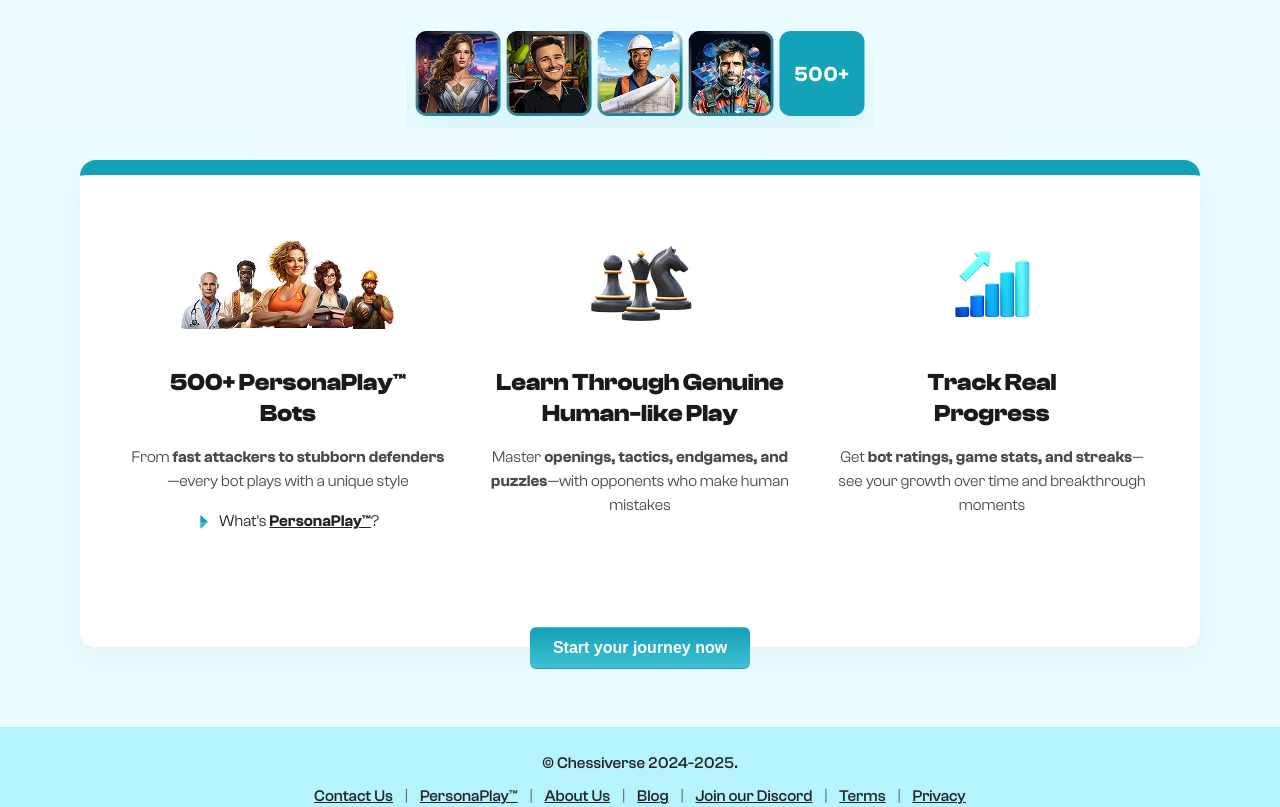
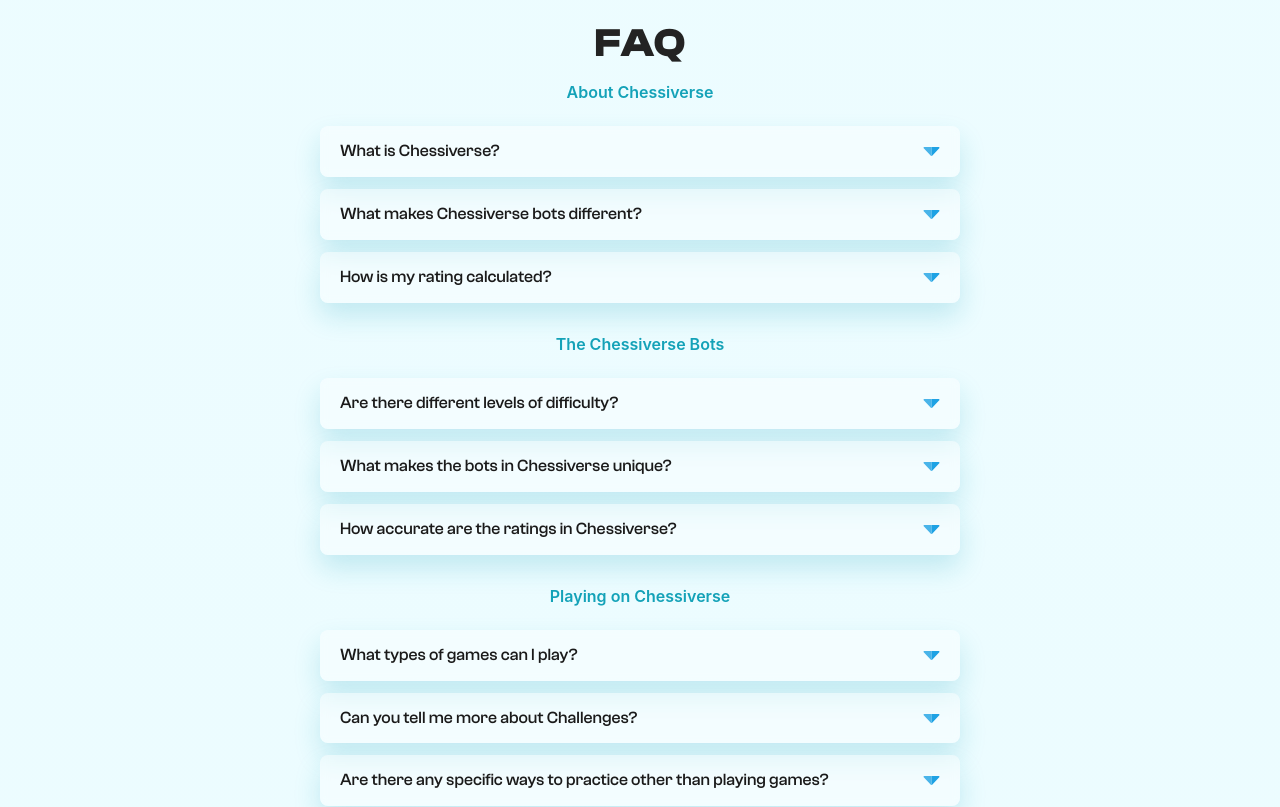
Before and after one commit to kholodihor/landing, a Vue app: page / in a window 1280 px wide. Shown: the part 7220-8027 px from the top of the page. Built offline with nearby package versions, Linux system fonts and the light colour scheme; the HTML template or start-up script is replaced by a standard one; a web font is replaced by a local one.

Commit message:
Add FAQ section & some Course section improvements

```diff
--- a/src/components/landing/CoursesSection.vue
+++ b/src/components/landing/CoursesSection.vue
@@ -371,4 +371,10 @@
     align-items: center;
   }
 }
+
+@media (min-width: 1280px) {
+  .slider-navigation {
+    display: flex;
+  }
+}
 </style>
--- /dev/null
+++ b/src/components/landing/FaqSection.vue
@@ -0,0 +1,248 @@
+<template>
+  <section class="faq-section">
+    <div class="container">
+      <h2 class="section-title">FAQ</h2>
+    </div>
+
+    <div v-for="(item, catIndex) in faqData" :key="catIndex" class="faq-group">
+      <h4 style="color: #14A2B8; font-weight: 600">{{ item.category }}</h4>
+      <ul class="faq-list">
+        <li v-for="(faq, index) in item.faqs" :key="index" class="faq-item" @click="toggleAnswer(catIndex, index)">
+          <div class="faq-question">
+            <div class="faq-bold">{{ faq.question }}</div>
+            <ChevronIcon
+              color="#1EA2E4"
+              :direction="isOpen(catIndex, index) ? 'top' : 'bottom'"
+              class="faq-chevron"
+            />
+          </div>
+          <!-- Answer with transition -->
+          <transition name="fade-slide">
+            <div
+              v-if="isOpen(catIndex, index)"
+              class="faq-answer"
+            >
+              {{ faq.answer }}
+            </div>
+          </transition>
+        </li>
+      </ul>
+    </div>
+  </section>
+</template>
+
+<script setup lang="ts">
+import { ref } from 'vue'
+import ChevronIcon from '@/components/ui/ChevronIcon.vue'
+
+interface FaqData {
+  category: string;
+  faqs: {question: string, answer: string}[];
+}
+
+const faqData: FaqData[] = [
+  {
+    category: 'About Chessiverse',
+    faqs:  [
+      {
+        question: 'What is Chessiverse?',
+        answer: 'We use real Elo calculations, simulated across 1+ million calibration games. No inflated ratings—just pure skill-based results.'
+      },
+      {
+        question: 'What makes Chessiverse bots different?',
+        answer: 'We use real Elo calculations, simulated across 1+ million calibration games. No inflated ratings—just pure skill-based results.'
+      },
+      {
+        question: 'How is my rating calculated?',
+        answer: 'We use real Elo calculations, simulated across 1+ million calibration games. No inflated ratings—just pure skill-based results.'
+      },
+    ]
+  },
+  {
+    category: 'The Chessiverse Bots',
+    faqs:  [
+      {
+        question: 'Are there different levels of difficulty?',
+        answer: 'We use real Elo calculations, simulated across 1+ million calibration games. No inflated ratings—just pure skill-based results.'
+      },
+      {
+        question: 'What makes the bots in Chessiverse unique?',
+        answer: 'We use real Elo calculations, simulated across 1+ million calibration games. No inflated ratings—just pure skill-based results.'
+      },
+      {
+        question: 'How accurate are the ratings in Chessiverse?',
+        answer: 'We use real Elo calculations, simulated across 1+ million calibration games. No inflated ratings—just pure skill-based results.'
+      },
+    ]
+  },
+  {
+    category: 'Playing on Chessiverse',
+    faqs:  [
+      {
+        question: 'What types of games can I play?',
+        answer: 'We use real Elo calculations, simulated across 1+ million calibration games. No inflated ratings—just pure skill-based results.'
+      },
+      {
+        question: 'Can you tell me more about Challenges?',
+        answer: 'We use real Elo calculations, simulated across 1+ million calibration games. No inflated ratings—just pure skill-based results.'
+      },
+      {
+        question: 'Are there any specific ways to practice other than playing games?',
+        answer: 'We use real Elo calculations, simulated across 1+ million calibration games. No inflated ratings—just pure skill-based results.'
+      },
+    ]
+  },
+  {
+    category: 'Other questions',
+    faqs:  [
+      {
+        question: 'What does it cost?',
+        answer: 'We use real Elo calculations, simulated across 1+ million calibration games. No inflated ratings—just pure skill-based results.'
+      },
+      {
+        question: 'What if I run into problems?',
+        answer: 'We use real Elo calculations, simulated across 1+ million calibration games. No inflated ratings—just pure skill-based results.'
+      },
+    ]
+  },
+]
+
+const openFaqs = ref<{ [key: string]: boolean }>({})
+
+function toggleAnswer(catIndex: number, index: number) {
+  const key = `${catIndex}-${index}`
+  openFaqs.value[key] = !openFaqs.value[key]
+}
+
+function isOpen(catIndex: number, index: number) {
+  return openFaqs.value[`${catIndex}-${index}`] || false
+}
+</script>
+
+<style scoped>
+/* Section */
+.faq-section {
+  padding: 5rem 0 0 0;
+  position: relative;
+  overflow: hidden;
+}
+
+.container {
+  max-width: 1440px;
+  margin: 0 auto;
+  padding: 0 1.5rem;
+}
+
+/* Title */
+.section-title {
+  font-size: 2.5rem;
+  font-weight: 700;
+  text-align: center;
+  margin-bottom: 1rem;
+  line-height: 1.2;
+  display: flex;
+  align-items: center;
+  justify-content: center;
+  gap: 0.75rem;
+}
+
+/* FAQ List */
+.faq-list {
+  width: 50%;
+  list-style: none;
+  padding: 0;
+  margin: 1.5rem auto;
+  display: flex;
+  flex-direction: column;
+  gap: 0.75rem;
+}
+
+.faq-item {
+  gap: 0.75rem;
+  background-color: #FFFFFF66;
+  backdrop-filter: blur(4px);
+  padding: 0.75rem 1.25rem;
+  border-radius: 8px;
+  font-size: 1.05rem;
+  font-weight: 500;
+  color: #1a1a1a;
+  box-shadow: 0 13.36px 26.72px 0 #14A2B833;
+  cursor: pointer;
+}
+
+.faq-question {
+  display: flex;
+  justify-content: space-between;
+  align-items: center;
+}
+
+.faq-chevron {
+  min-width: 17px;
+  display: flex;
+  align-items: center;
+  justify-content: center;
+}
+
+.faq-bold {
+  font-weight: 500;
+}
+
+.faq-group {
+  margin-bottom: 2rem;
+}
+
+.faq-answer {
+  margin-top: 0.6rem;
+  font-family: var(--font-handwritten);
+}
+
+.fade-slide-enter-active,
+.fade-slide-leave-active {
+  transition: all 0.3s ease;
+}
+
+.fade-slide-enter-from,
+.fade-slide-leave-to {
+  opacity: 0;
+  max-height: 0;
+  overflow: hidden;
+  transform: translateY(-10px);
+}
+
+.fade-slide-enter-to,
+.fade-slide-leave-from {
+  opacity: 1;
+  max-height: 500px;
+  transform: translateY(0);
+}
+
+/* Responsive */
+@media (max-width: 1150px) {
+  .faq-list {
+    width: 60%;
+  }
+}
+
+@media (max-width: 775px) {
+  .faq-list {
+    width: 70%;
+  }
+}
+
+@media (max-width: 600px) {
+  .faq-list {
+    width: 90%;
+  }
+}
+
+@media (max-width: 470px) {
+  .faq-list {
+    width: 95%;
+    font-size: 12px !important;
+  }
+
+  .faq-bold, .faq-answer {
+    font-size: 14px;
+  }
+}
+</style>
--- a/src/components/landing/StartYourJourney.vue
+++ b/src/components/landing/StartYourJourney.vue
@@ -71,7 +71,7 @@
 <style scoped>
 /* Layout */
 .journey-section {
-  padding: 5rem var(--container-padding-desktop);
+  padding: 4rem var(--container-padding-desktop);
 }
 
 .container {
--- a/src/views/LandingView.vue
+++ b/src/views/LandingView.vue
@@ -9,6 +9,7 @@
 import StartYourJourney from '@/components/landing/StartYourJourney.vue'
 import Footer from '@/components/landing/Footer.vue'
 import CoursesSection from '@/components/landing/CoursesSection.vue'
+import FaqSection from '@/components/landing/FaqSection.vue'
 </script>
 
 <template>
@@ -21,6 +22,7 @@
     <ChallengesSection />
     <Courses-section/>
     <PremiumSection />
+    <FaqSection/>
     <StartYourJourney />
     <Footer />
   </main>
```
